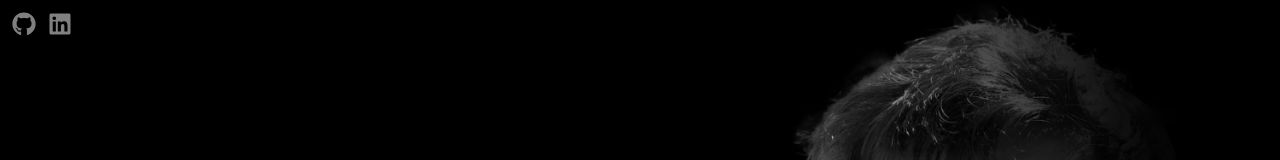
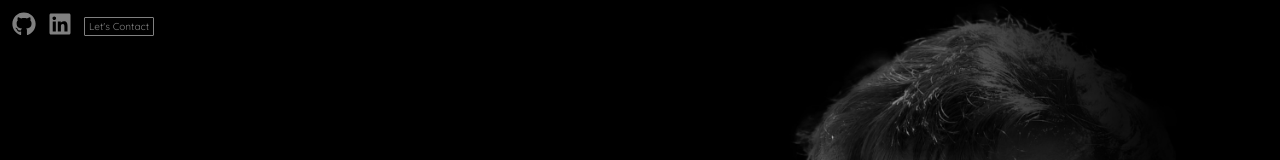
Before and after one commit to Simer0996/portfolio, a React (Create React App) app: page / in a window 1280 px wide. Shown: the top 160 px of the page. Built offline with nearby package versions, Linux system fonts and the light colour scheme.

Commit message:
adding some minor navigation

```diff
--- a/src/components/Contact.jsx
+++ b/src/components/Contact.jsx
@@ -26,7 +26,7 @@ const Contact = () => {
     )
   }
   return (
-    <div className="w-[65%] m-auto block">
+    <div className="w-[65%] m-auto block" id="contact">
       <div style={{display:"flex", justifyContent:"space-between"}} >
       <form onSubmit={(e) => handleSubmit(e)} className="flex flex-col w-[60%]">
         <label className="text-[grey] text-2xl" style={{color:`${FontColor}`}}>
--- a/src/components/HeaderNav.jsx
+++ b/src/components/HeaderNav.jsx
@@ -17,6 +17,7 @@ const HeaderNav = () => {
      <div className="flex fixed left-0 top-0 w-full z-10 gap-3 m-3">
     <a href="https://github.com/Simer0996" className="text-2xl text-gray hoverLink"><FaGithub style={getStyle}/></a>
     <a href="https://www.linkedin.com/in/simerjit-singh/" className="text-2xl text-gray hoverLink"><FaLinkedin style={getStyle}/></a>
+    <a href="#contact"><button className="buttonStyling1">Let's Contact</button></a>
 
  </div></div>
   )
--- a/src/index.css
+++ b/src/index.css
@@ -48,6 +48,15 @@ label:focus-within {
   border: 1px solid grey;
   padding: 5px 10px;
   border-radius: 2px
+}
+
+.buttonStyling1 {
+  background-color: black;
+  color: grey;
+  border: 1px solid grey;
+  font-size: 10px;
+  padding: 1px 4px;
+  border-radius: 1px
 }
 
 .buttonStyling:hover {
```
